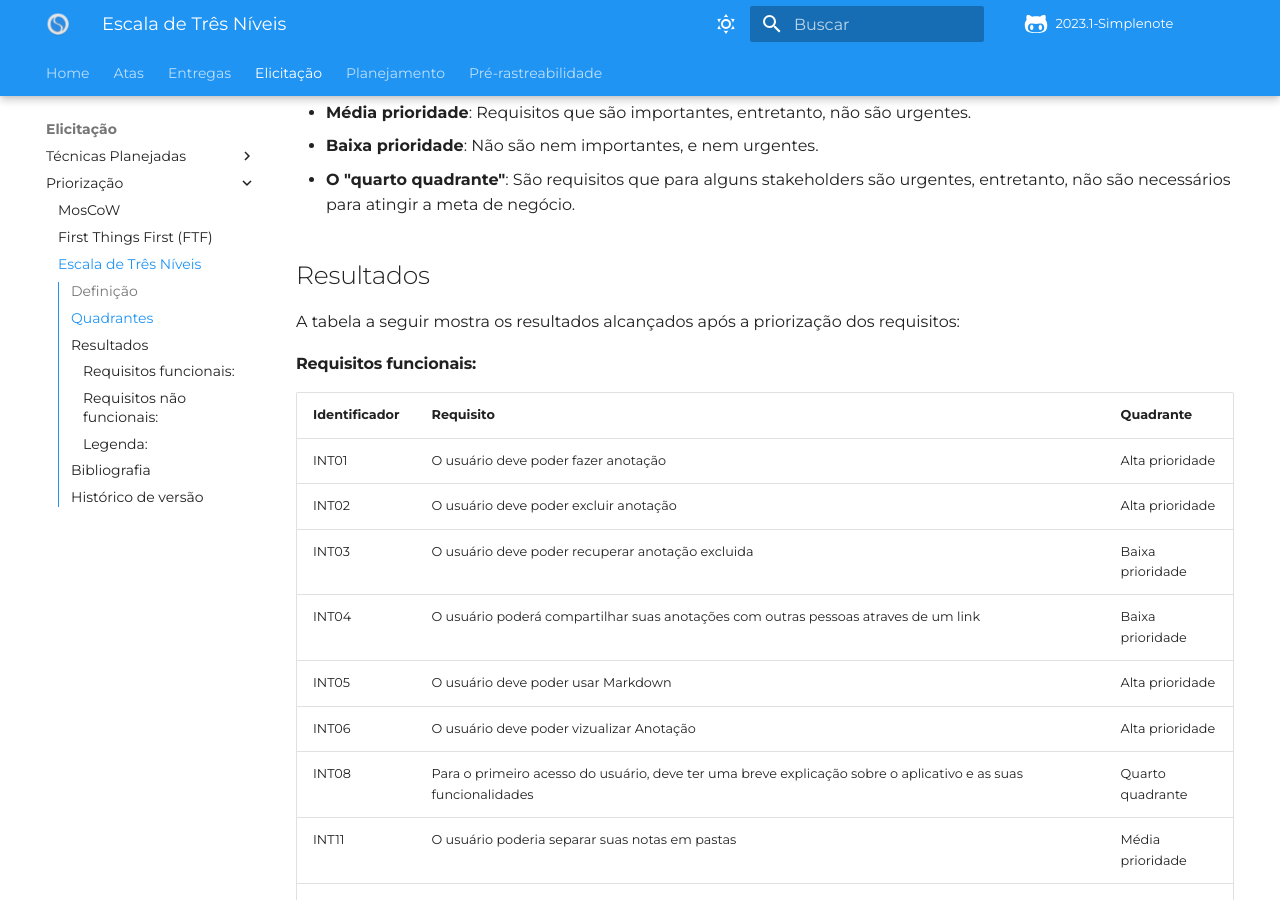
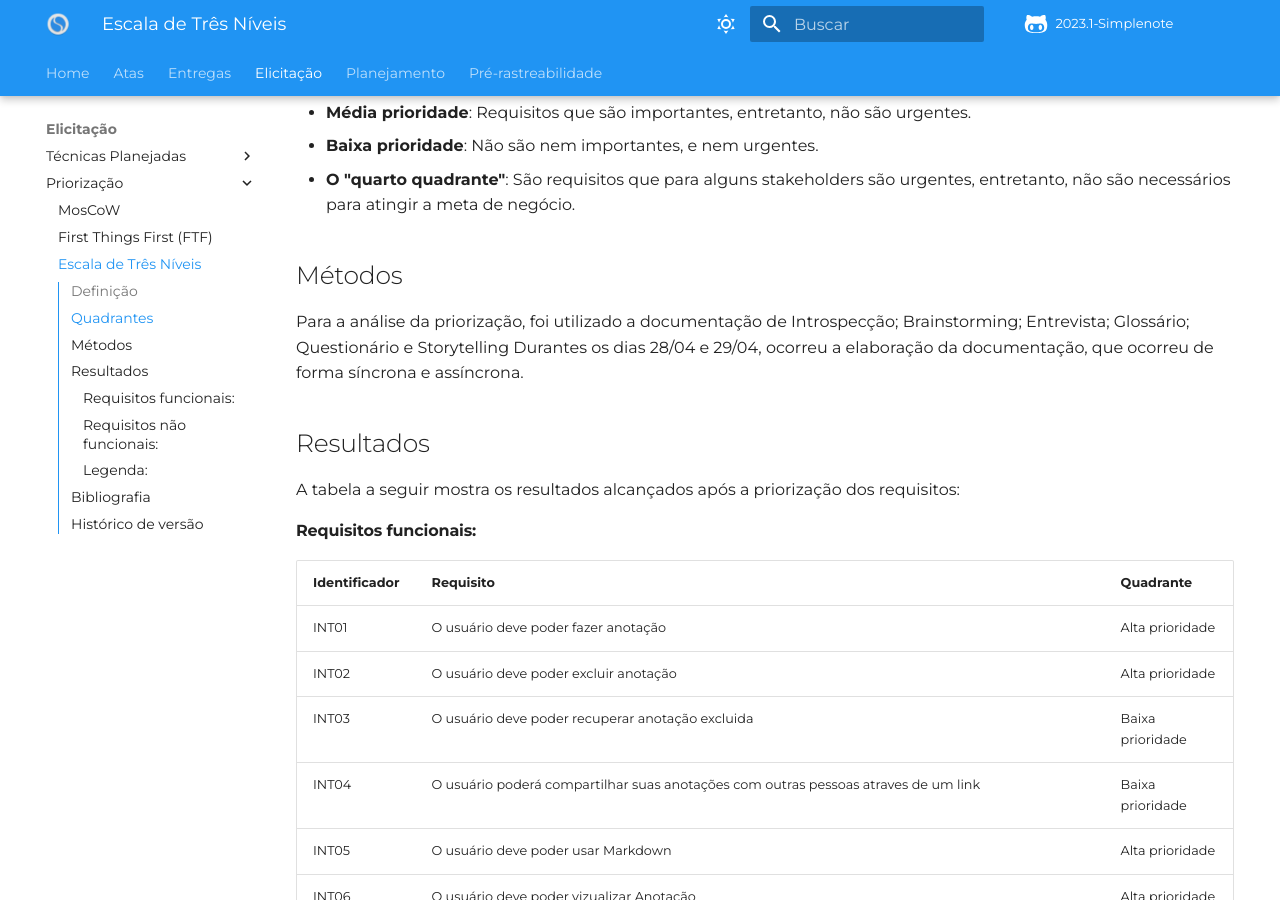
Before and after one commit to Requisitos-de-Software/2023.1-Simplenote, an MkDocs documentation site: the page built from docs/elicitacao/Priorização/ThreeLevelScale.md, in a window 1280 px wide and 900 px high, scrolled down 406 px. Built offline with MkDocs 1.6.1 and Material for MkDocs 9.7.7, drawn with Linux system fonts in a browser that asks for light colours; some web fonts are replaced; comment, search, counter and statistics services are not loaded.

Commit message:
ajustes entrega 2

```diff
--- a/docs/elicitacao/Priorização/ThreeLevelScale.md
+++ b/docs/elicitacao/Priorização/ThreeLevelScale.md
@@ -10,6 +10,11 @@
 - **Média prioridade**: Requisitos que são importantes, entretanto, não são urgentes.</br>
 - **Baixa prioridade**: Não são nem importantes, e nem urgentes.</br>
 - **O "quarto quadrante"**: São requisitos que para alguns stakeholders são urgentes, entretanto, não são necessários para atingir a meta de negócio.</br>
+
+## Métodos
+
+Para a análise da priorização, foi utilizado a documentação de Introspecção; Brainstorming; Entrevista; Glossário; Questionário e Storytelling
+Durantes os dias 28/04 e 29/04, ocorreu a elaboração da documentação, que ocorreu de forma síncrona e assíncrona.
 
 ## Resultados
 
@@ -109,6 +114,7 @@
 - GLO: Glossário
 
 - QUE: Questionário
+
 - ST: Storytelling
 ## Bibliografia
 
```
